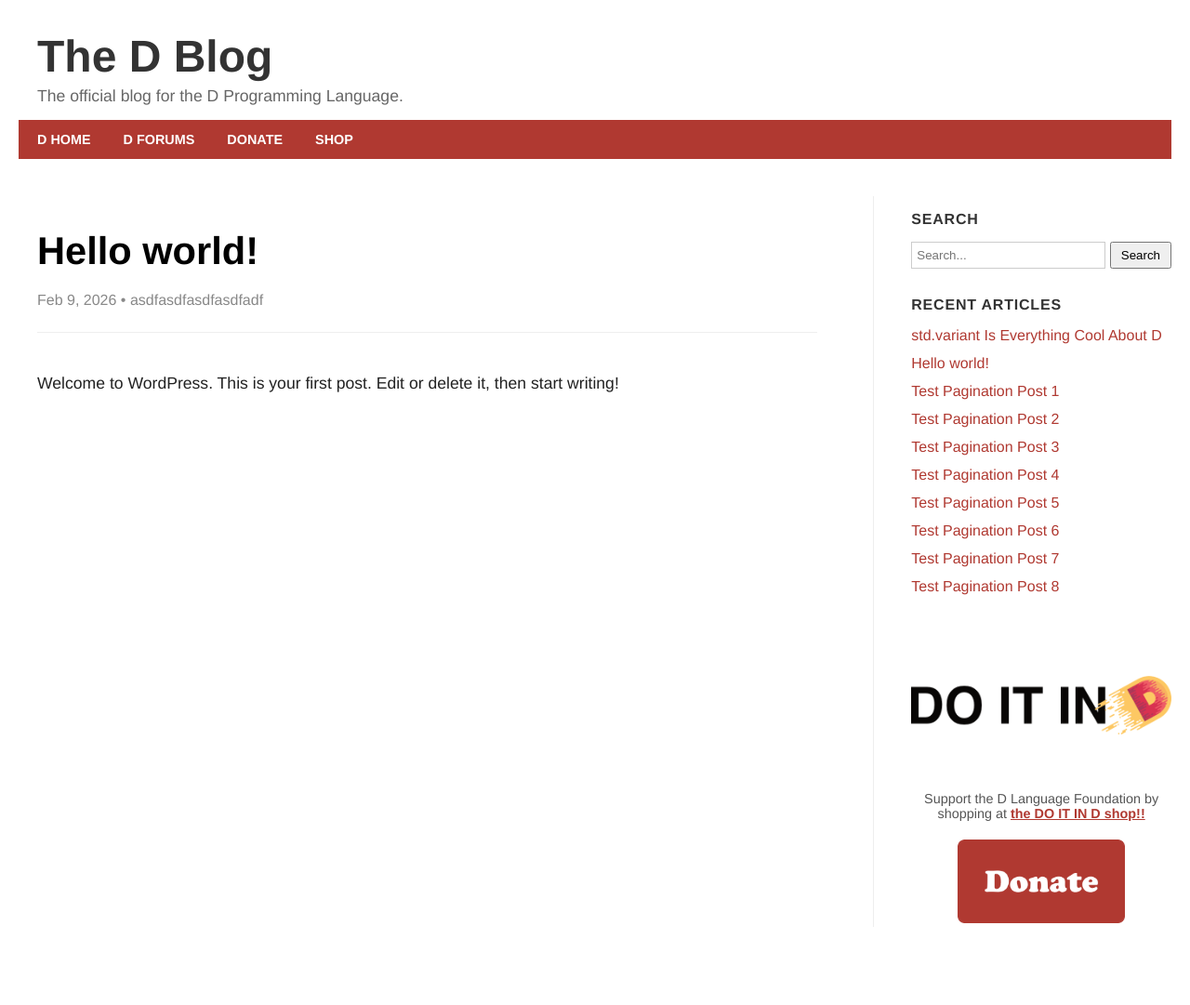
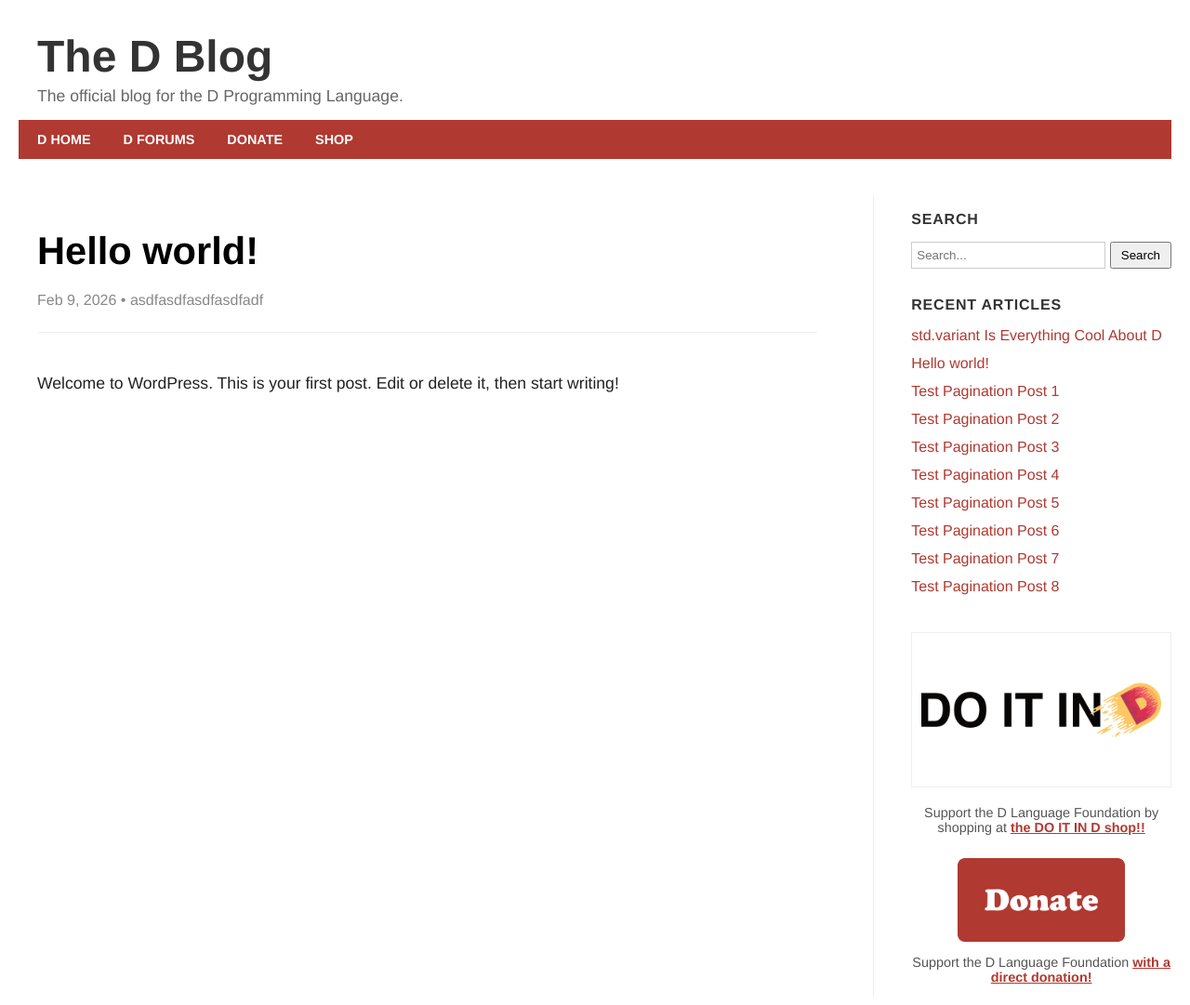
Before and after one commit to MetaLang/d-blog-test, a Jekyll site: the page built from _posts/2026-02-09-hello-world.md, in a window 1280 px wide. Shown: the whole page at 93% size. Built offline with Jekyll 4.4.1, drawn with Linux system fonts in a browser that asks for light colours; before the commit the page ends 1005 px from its top, so only the background shows below that.

Commit message:
Re-add missing text to sidebar and the border around the image

```diff
--- a/_includes/sidebar.html
+++ b/_includes/sidebar.html
@@ -20,13 +20,19 @@
 </div>
 
 <div class="sidebar-section" style="margin-top: 40px; text-align: center;">
-  <img src="{{ '/assets/images/do-it-in-d-banner.png' | relative_url }}" alt="Do it in D" style="max-width: 100%; height: auto;">
+  <div style="border: 1px solid #eee; padding: 10px; display: inline-block; background: #fff;">
+    <img src="{{ '/assets/images/do-it-in-d-banner.png' | relative_url }}" alt="Do it in D" style="max-width: 100%; height: auto; display: block;">
+  </div>
 
-  <p style="font-size: 0.9em; color: #555; margin-top: 10px;">
+  <p style="font-size: 0.9em; color: #555; margin-top: 15px;">
     Support the D Language Foundation by shopping at <a href="https://dlang.org/shop.html" style="color: #b03931; font-weight: bold;">the DO IT IN D shop!!</a>
   </p>
 
-  <a href="https://dlang.org/donate.html" style="display: block; margin-top: 20px;">
+  <a href="https://dlang.org/donate.html" style="display: block; margin-top: 25px;">
     <img src="{{ '/assets/images/donatenew.png' | relative_url }}" alt="Donate" style="max-width: 180px;">
   </a>
+
+  <p style="font-size: 0.9em; color: #555; margin-top: 10px;">
+    Support the D Language Foundation <a href="https://dlang.org/donate.html" style="color: #b03931; font-weight: bold;">with a direct donation!</a>
+  </p>
 </div>
```
